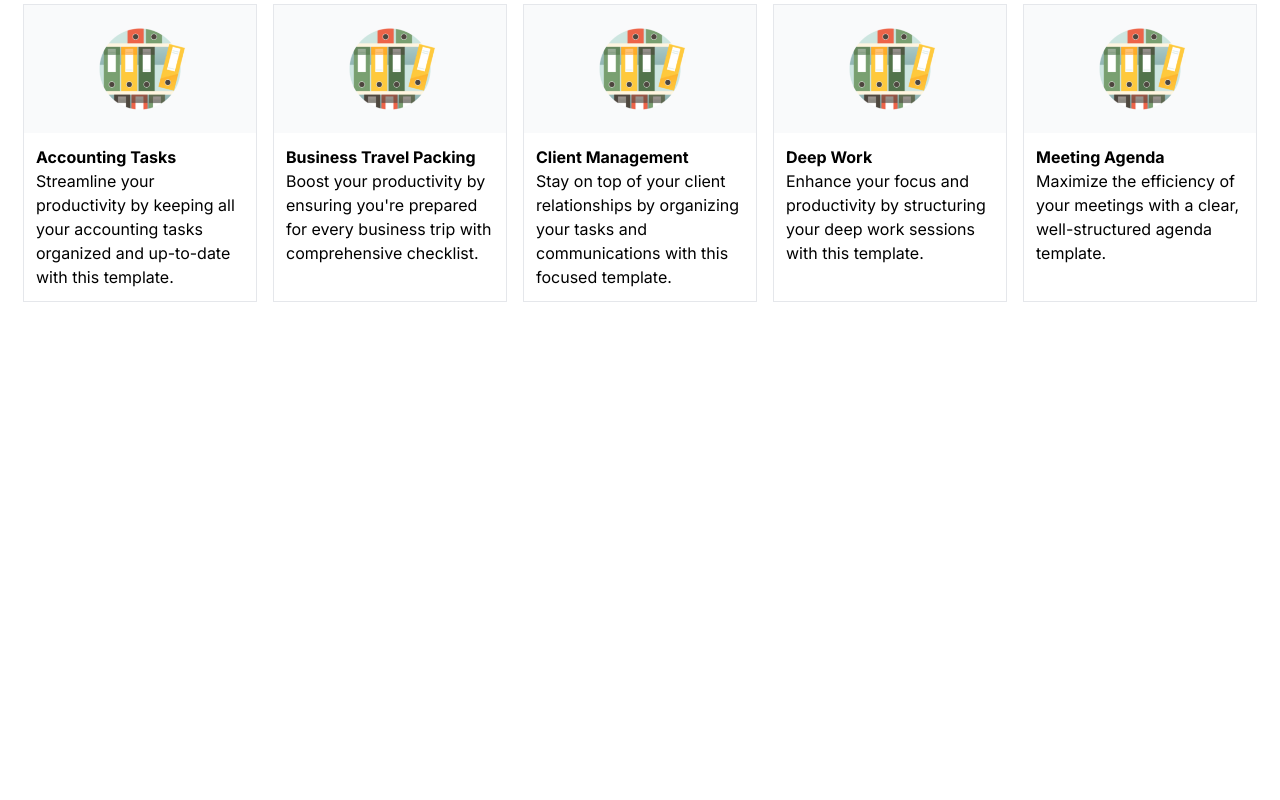
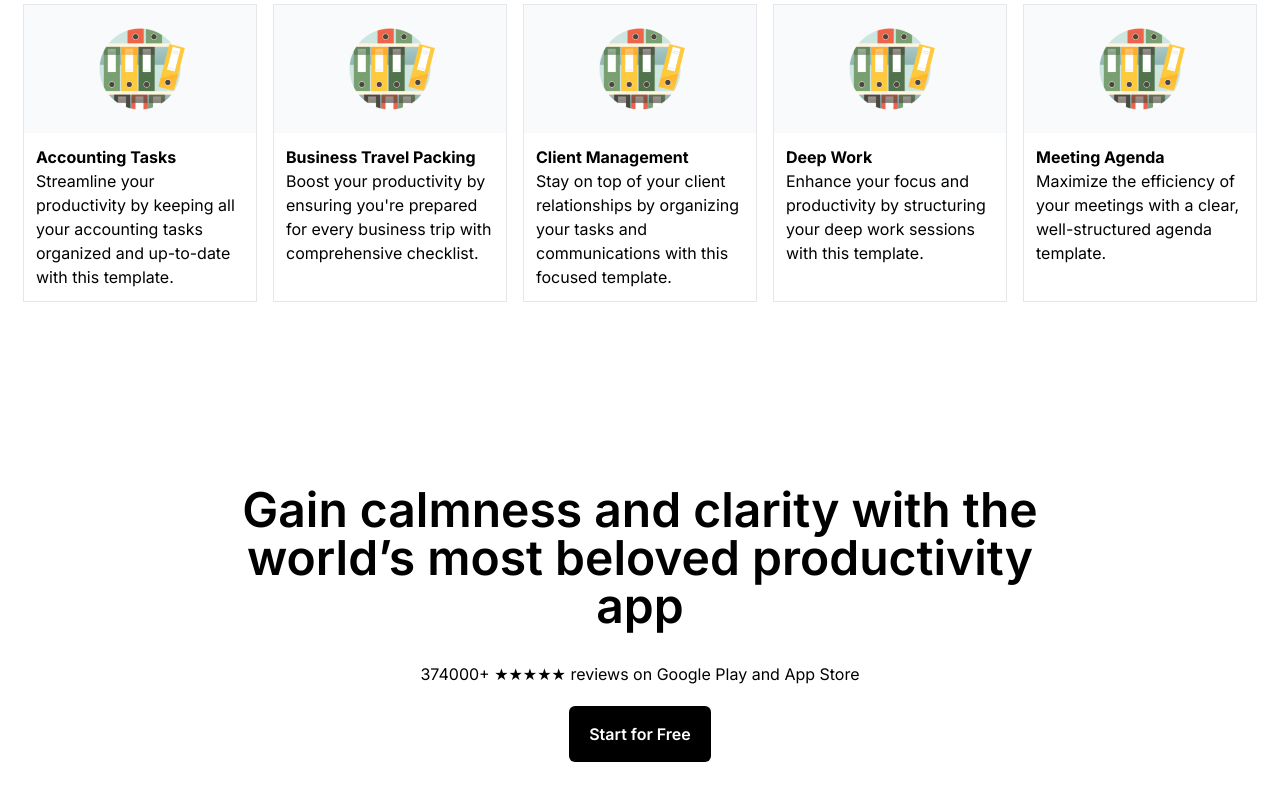
Before and after one commit to zemoCode25/todoit-todo-app, a React (Vite) app: page / in a window 1280 px wide. Shown: the part 2558-3358 px from the top of the page. Before the commit the page ends 3300 px from the top, so only its background shows below. Built offline with nearby package versions, Linux system fonts and the light colour scheme.

Commit message:
Created the CTA section

```diff
--- a/src/components/home/Hero.jsx
+++ b/src/components/home/Hero.jsx
@@ -2,6 +2,7 @@ import { Content } from "./hero_components/Content";
 import { Headline } from "./hero_components/Headline";
 import { Review } from "./hero_components/Review";
 import { Templates } from "./hero_components/Templates";
+import { CTA } from "./hero_components/CTA";
 
 export function Hero() {
   return (
@@ -10,6 +11,7 @@ export function Hero() {
       <Review />
       <Content />
       <Templates />
+      <CTA />
     </div>
   );
 }
--- /dev/null
+++ b/src/components/home/hero_components/CTA.jsx
@@ -0,0 +1,18 @@
+export function CTA() {
+  return (
+    <section className="my-16">
+      <div className="flex flex-col items-center">
+        <h4 className="text-5xl font-semibold text-center w-7/10 mb-8">
+          Gain calmness and clarity with the world’s most beloved productivity
+          app
+        </h4>
+        <p className="mb-5">
+          374000+ ★★★★★ reviews on Google Play and App Store
+        </p>
+        <button className="py-4 px-5 bg-black rounded-md text-white font-semibold hover:shadow-xl cursor-pointer">
+          Start for Free
+        </button>
+      </div>
+    </section>
+  );
+}
```
